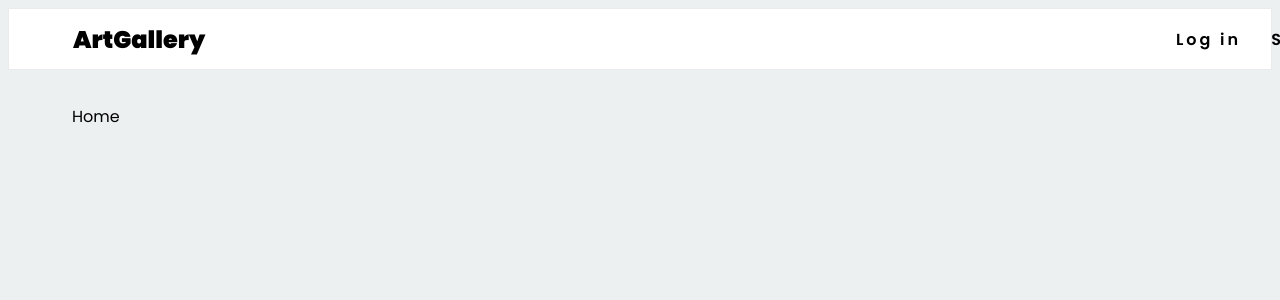
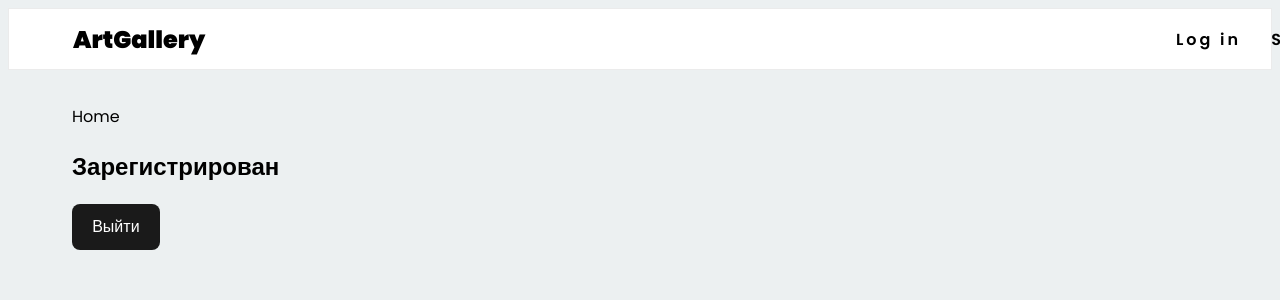
Before and after one commit to Roman921ux/artGalleryClient, a React (Vite) app: page / in a window 1280 px wide. Shown: the top 300 px of the page. Built offline with nearby package versions, Linux system fonts and the light colour scheme.

Commit message:
Version_0.1.2

```diff
--- /dev/null
+++ b/src/feature/redux-hook.ts
@@ -0,0 +1,5 @@
+import { useDispatch, useSelector, TypedUseSelectorHook } from 'react-redux';
+import { AppDispatch, RootState } from './store'
+
+export const useAppDispatch = () => useDispatch<AppDispatch>();
+export const useAppSelector: TypedUseSelectorHook<RootState> = useSelector;
--- /dev/null
+++ b/src/feature/store.ts
@@ -0,0 +1,13 @@
+import { configureStore, combineReducers } from '@reduxjs/toolkit'
+import userReducer from './user/user-slice'
+
+const rootReducer = combineReducers({
+  user: userReducer,
+});
+
+export const store = configureStore({
+  reducer: rootReducer,
+})
+
+export type RootState = ReturnType<typeof store.getState>;
+export type AppDispatch = typeof store.dispatch;
--- /dev/null
+++ b/src/feature/user/user-slice.ts
@@ -0,0 +1,19 @@
+import { createSlice, PayloadAction } from "@reduxjs/toolkit";
+import { IUser } from "../../types/user";
+
+const initialState: IUser = {
+  isAuth: true,
+};
+
+const userSlice = createSlice({
+  name: '@user',
+  initialState,
+  reducers: {
+    resetAuth: (state) => {
+      return { ...state, isAuth: false }
+    }
+  }
+})
+
+export const { resetAuth } = userSlice.actions;
+export default userSlice.reducer;
--- a/src/main.tsx
+++ b/src/main.tsx
@@ -3,11 +3,15 @@ import ReactDOM from 'react-dom/client'
 import App from './App.tsx'
 import './index.css'
 import { BrowserRouter } from 'react-router-dom'
+import { Provider } from 'react-redux'
+import { store } from './feature/store.ts'
 
 ReactDOM.createRoot(document.getElementById('root')!).render(
   <React.StrictMode>
     <BrowserRouter>
-      <App />
+      <Provider store={store}>
+        <App />
+      </Provider>
     </BrowserRouter>
   </React.StrictMode>,
 )
--- a/src/pages/HomePage.tsx
+++ b/src/pages/HomePage.tsx
@@ -1,9 +1,15 @@
 import styled from 'styled-components';
+import { useAppDispatch, useAppSelector } from '../feature/redux-hook';
+import { resetAuth } from '../feature/user/user-slice';
 
 function HomePage() {
+  const { isAuth } = useAppSelector(state => state.user);
+  const dispatch = useAppDispatch()
   return (
     <Container>
       Home
+      {isAuth ? <h2>Зарегистрирован</h2> : <h2>Не зарегистрирован</h2>}
+      <button onClick={() => dispatch(resetAuth())}>Выйти</button>
     </Container>
   );
 }
--- /dev/null
+++ b/src/types/user.ts
@@ -0,0 +1,3 @@
+export interface IUser {
+  isAuth: boolean;
+}
```
